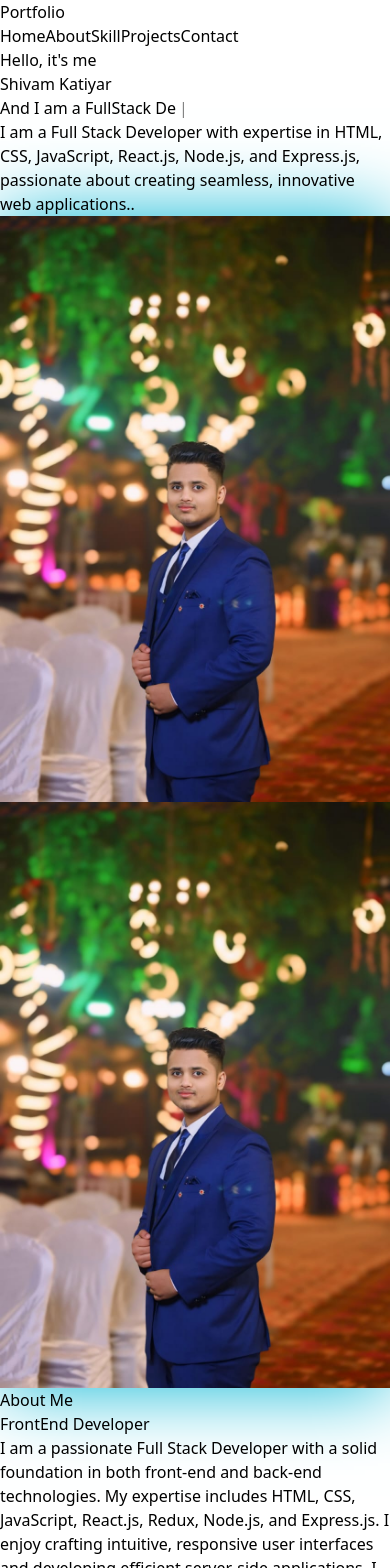
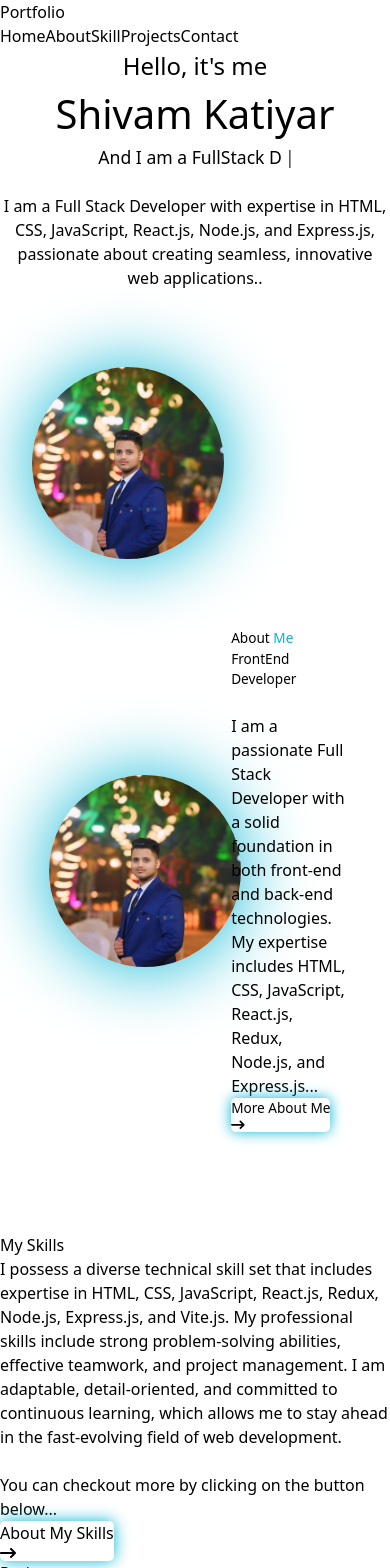
Before and after one commit to skatiyar224/portfolio_website, a React (Vite) app: page / in a window 390 px wide. Shown: the top 1568 px of the page. Built offline with nearby package versions, Linux system fonts and the light colour scheme.

Commit message:
Responsiveness adjustments -: Responsive till Tablet screen

```diff
--- a/src/components/About.jsx
+++ b/src/components/About.jsx
@@ -1,28 +1,26 @@
 import React from "react";
 import Button from "./Button";
 import Portfolio_image from "../assets/Portfolio_image.jpg";
+import "../styles/About.css";  // Link to your CSS file
 
 function About() {
   return (
-    <div className="max-w-[80%] mx-auto flex items-center justify-between pb-6">
-      <div className="w-full px-5 py-10">
-        <div
-          style={{boxShadow: "0 0 4.5rem #06b6d4"}}
-          className="w-[20em] h-[20em] mt-10 rounded-full relative overflow-hidden"
-        >
-          <img
-            className="object-cover w-full h-full"
-            src={Portfolio_image}
-            alt="Image"
-          />
+    <div className="about-container">
+      <div className="image-container">
+        <div className="image-box">
+          <img className="image" src={Portfolio_image} alt="Image" />
         </div>
       </div>
 
-      <div className="w-full  mt-[10%] px-3 py-3">
-        <h1 className="text-[3rem]">About <span className="text-[#06b6d4]">Me</span></h1>
-        <h3 className="text-[1.3rem]"> FrontEnd Developer</h3>
-        <div className="mt-5 font-light">
-          <span>I am a passionate Full Stack Developer with a solid foundation in both front-end and back-end technologies. My expertise includes HTML, CSS, JavaScript, React.js, Redux, Node.js, and Express.js. I enjoy crafting intuitive, responsive user interfaces and developing efficient server-side applications. I am committed to continuous learning and staying updated with the latest industry trends. I thrive on solving complex problems and creating innovative web solutions that enhance user experiences and drive business success..</span>
+      <div className="text-container">
+        <h1>About <span className="highlight">Me</span></h1>
+        <h3>FrontEnd Developer</h3>
+        <div className="description">
+          <span>
+            I am a passionate Full Stack Developer with a solid foundation in
+            both front-end and back-end technologies. My expertise includes
+            HTML, CSS, JavaScript, React.js, Redux, Node.js, and Express.js...
+          </span>
         </div>
         <Button />
       </div>
--- a/src/components/Front.jsx
+++ b/src/components/Front.jsx
@@ -1,41 +1,48 @@
 import React from "react";
 import Button from "./Button";
-import { Typewriter } from 'react-simple-typewriter'
+import { Typewriter } from "react-simple-typewriter";
 import Portfolio_image from "../assets/Portfolio_image.jpg";
+import "../styles/Front.css";
 
 function Front() {
   return (
-    <div className="w-full">
-      <div className="max-w-[80%] mx-auto flex items-center justify-between">
-      <div className="w-full  mt-[10%] px-3 py-3">
-        <h3 className="text-[1.7rem] leading-none">Hello, it's me</h3>
-        <h1 className="text-[3rem]">Shivam Katiyar</h1>
-        <h3 className="text-[1.3rem]">
-          And I am a FullStack <span className="text-[#06b6d4]">
+    <div className="w-full full-page">
+      <div className="max-w-[80%] front-container mx-auto flex items-center justify-between">
+        <div className="w-full text-area  mt-[10%] px-3 py-3">
+          <h3 className="text-[1.7rem] intro-text leading-none">
+            Hello, it's me
+          </h3>
+          <h1 className="text-[3rem] name">Shivam Katiyar</h1>
+          <h3 className="text-[1.3rem] role">
+            And I am a FullStack{" "}
+            <span className="text-[#06b6d4] highlight">
               <Typewriter
-            words={['Developer', 'Designer']}
+                words={["Developer", "Designer"]}
                 loop={false}
                 cursor={true}
-            cursorStyle='|'
+                cursorStyle="|"
                 typeSpeed={100}
                 deleteSpeed={100}
                 delaySpeed={1000}
               />
             </span>
           </h3>
-        <div className="mt-5">
+          <div className="mt-5 description">
             <span>
-          I am a Full Stack Developer with expertise in HTML, CSS, JavaScript, React.js, Node.js, and Express.js, passionate about creating seamless, innovative web applications..
+              I am a Full Stack Developer with expertise in HTML, CSS,
+              JavaScript, React.js, Node.js, and Express.js, passionate about
+              creating seamless, innovative web applications..
             </span>
           </div>
         </div>
 
-      <div className="w-full px-5 py-10">
+        <div className="w-full px-5 py-10 image-area">
           <div
             style={{ boxShadow: "0 0 4.5rem #06b6d4" }}
-          className="w-[25em] h-[25em] mt-10 rounded-full ml-20 relative overflow-hidden">
+            className="w-[25em] h-[25em] mt-10 rounded-full ml-20 image-box overflow-hidden"
+          >
             <img
-            className="object-cover w-full h-full"
+              className="object-cover image"
               src={Portfolio_image}
               alt=""
             />
--- /dev/null
+++ b/src/styles/About.css
@@ -0,0 +1,180 @@
+/* Container styles */
+.about-container {
+    max-width: 80%;
+    margin: 0 auto;
+    display: flex;
+    align-items: center;
+    justify-content: space-between;
+    padding-bottom: 6rem;
+}
+
+/* Responsive adjustments for the container */
+@media (max-width: 1024px) {
+    .about-container {
+        flex-direction: row;
+        gap: 2;
+    }
+}
+
+/* Image container and responsive image adjustments */
+.image-container {
+    width: 50%;
+    padding: 10px;
+}
+
+.image-box {
+    width: 20em;
+    height: 20em;
+    margin-top: 10%;
+    border-radius: 50%;
+    overflow: hidden;
+    box-shadow: 0 0 4.5rem #06b6d4;
+    opacity: 0;
+    transform: scale(0.8);
+    animation: fadeInScale 1.2s forwards ease-out;
+}
+
+/* Adjust image size for tablets */
+@media (max-width: 768px) {
+    .image-box {
+        width: 15em;
+        height: 15em;
+    }
+}
+
+/* Adjust image size for mobile phones */
+@media (max-width: 480px) {
+    .image-box {
+        width: 12em;
+        height: 12em;
+    }
+}
+
+.image {
+    object-fit: cover;
+    width: 100%;
+    height: 100%;
+}
+
+/* Text container and responsive adjustments */
+.text-container {
+    width: 50%;
+    margin-top: 10%;
+    padding: 10px;
+    opacity: 0;
+    transform: translateX(50px);
+    animation: slideIn 1s forwards ease-out;
+}
+
+/* Adjust text container width and margins for smaller screens */
+@media (max-width: 1024px) {
+    .text-container {
+        width: 100%;
+        margin-top: 2rem;
+        transform: translateX(0);
+    }
+}
+
+@media (max-width: 768px) {
+    .text-container {
+        margin-left: 10%;
+    }
+}
+
+@media (max-width: 480px) {
+    .text-container {
+        padding: 5px;
+        font-size: 0.85rem;
+    }
+}
+
+h1 {
+    font-size: 3rem;
+}
+
+/* Adjust h1 size for smaller screens */
+@media (max-width: 768px) {
+    h1 {
+        font-size: 2.5rem;
+    }
+}
+
+h1 .highlight {
+    color: #06b6d4;
+}
+
+h3 {
+    font-size: 1.3rem;
+}
+
+/* Adjust h3 size for smaller screens */
+@media (max-width: 768px) {
+    h3 {
+        font-size: 1.1rem;
+    }
+}
+
+.description {
+    margin-top: 1.5rem;
+    font-weight: 300;
+}
+
+/* Keyframes for animations */
+@keyframes fadeInScale {
+    0% {
+        opacity: 0;
+        transform: scale(0.8);
+    }
+    100% {
+        opacity: 1;
+        transform: scale(1);
+    }
+}
+
+@keyframes slideIn {
+    0% {
+        opacity: 0;
+        transform: translateX(50px);
+    }
+    100% {
+        opacity: 1;
+        transform: translateX(0);
+    }
+}
+
+/* Hover effects for the image */
+.image-box:hover {
+    transform: scale(1.05);
+    box-shadow: 0 0 5.5rem #06b6d4;
+    transition: transform 0.3s ease, box-shadow 0.3s ease;
+}
+
+/* Hover effect for the button */
+button {
+    padding: 10px 20px;
+    font-size: 1.1rem;
+    border: none;
+    border-radius: 5px;
+    background-color: #06b6d4;
+    color: white;
+    cursor: pointer;
+    transition: background-color 0.3s ease, transform 0.3s ease;
+}
+
+button:hover {
+    background-color: #034c63;
+    transform: scale(1.1);
+    color: #fff;
+}
+
+/* Hover effect for h1 */
+.text-container h1:hover {
+    color: #034c63;
+    transition: color 0.3s ease;
+}
+
+/* Hover effect for h3 */
+.text-container h3:hover {
+    color: #06b6d4;
+    transition: color 0.3s ease;
+}
--- /dev/null
+++ b/src/styles/Front.css
@@ -0,0 +1,209 @@
+Container styles
+/* .front-container {
+    max-width: 80%;
+    margin: 0 auto;
+    display: flex;
+    align-items: center;
+    justify-content: space-between;
+    padding: 5rem 0;
+  } */
+
+  /* For smaller screens, stack the text and image vertically */
+  /* @media (max-width: 1024px) {
+    .front-container {
+      flex-direction: column;
+      align-items: center;
+    }
+
+    .text-area, .image-area {
+      width: 100%;
+      text-align: center;
+    }
+
+    .image-box {
+      margin-top: 2rem;
+    }
+
+    h1, h3 {
+      text-align: center;
+    }
+  } */
+
+  /* Text area responsive adjustments */
+  /* .text-area {
+    width: 50%;
+    opacity: 0;
+    transform: translateY(50px);
+    animation: slideIn 1s forwards ease-out;
+  }
+
+  @media (max-width: 1024px) {
+    .text-area {
+      width: 100%;
+      margin-bottom: 2rem;
+    }
+  }
+
+  @media (max-width: 768px) {
+    .intro-text {
+      font-size: 1.5rem;
+    }
+
+    .name {
+      font-size: 2.5rem;
+    }
+
+    .role {
+      font-size: 1.1rem;
+    }
+
+    .description {
+      font-size: 1rem;
+    }
+  } */
+
+  /* Image area responsive adjustments */
+  /* .image-area {
+    width: 50%;
+    padding: 2rem;
+  }
+
+  @media (max-width: 1024px) {
+    .image-area {
+      width: 100%;
+    }
+
+    .image-box {
+      width: 20em;
+      height: 20em;
+    }
+  }
+
+  @media (max-width: 768px) {
+    .image-box {
+      width: 18em;
+      height: 18em;
+    }
+  }
+
+  @media (max-width: 480px) {
+    .image-box {
+      width: 15em;
+      height: 15em;
+    }
+  } */
+
+  /* Keyframes for text animation */
+  /* @keyframes slideIn {
+    0% {
+      opacity: 0;
+      transform: translateY(50px);
+    }
+    100% {
+      opacity: 1;
+      transform: translateY(0);
+    }
+  } */
+
+ /* Container styles */
+.front-container {
+    max-width: 80%;
+    margin: 0 auto;
+    display: flex;
+    align-items: center;
+    justify-content: space-between;
+    padding: 5rem 0;
+  }
+
+  /* Responsive layout for smaller screens */
+  @media (max-width: 1024px) {
+    .front-container {
+      flex-direction: column;
+      align-items: center;
+    }
+
+    .text-area, .image-area {
+      width: 100%;
+      text-align: center;
+    }
+
+    .image-box {
+      margin-top: 2rem;
+    }
+  }
+
+  /* Text area styling */
+  .text-area {
+    width: 50%;
+    opacity: 0;
+    transform: translateY(50px);
+    animation: slideIn 1s forwards ease-out;
+  }
+
+  @media (max-width: 1024px) {
+    .text-area {
+      width: 100%;
+      margin-bottom: 2rem;
+    }
+  }
+
+  @media (max-width: 768px) {
+    .intro-text {
+      font-size: 1.5rem;
+    }
+
+    .name {
+      font-size: 2.5rem;
+    }
+
+    .role {
+      font-size: 1.1rem;
+    }
+
+    .description {
+      font-size: 1rem;
+    }
+  }
+
+  /* Image area with responsive size adjustments */
+.image-area {
+    width: 50%;
+    padding: 2rem;
+  }
+
+  .image-box {
+    width: 25em;
+    height: 25em;
+    border-radius: 50%;
+    overflow: hidden;
+    box-shadow: 0 0 4.5rem #06b6d4;
+    transition: transform 0.5s ease;
+  }
+
+  @media (max-width: 1024px) {
+    .image-box {
+      width: 25em;
+      height: 25em;
+    }
+  }
+
+  @media (max-width: 768px) {
+    .image-box {
+      width: 18em;
+      height: 18em;
+    }
+  }
+
+  @media (max-width: 480px) {
+    .image-box {
+      width: 15em;
+      height: 15em;
+    }
+  }
+
+  @media (max-width: 360px) {
+    .image-box {
+      width: 12em;
+      height: 12em;
+    }
+  }
--- a/vite.config.js
+++ b/vite.config.js
@@ -4,5 +4,5 @@ import react from '@vitejs/plugin-react';
 // https://vitejs.dev/config/
 export default defineConfig({
   plugins: [react()],
-  base: "/portfolio_project/"
+  base: "/portfolio_website/"
 });
```
Lines whose indentation alone changed are shown as unchanged.
